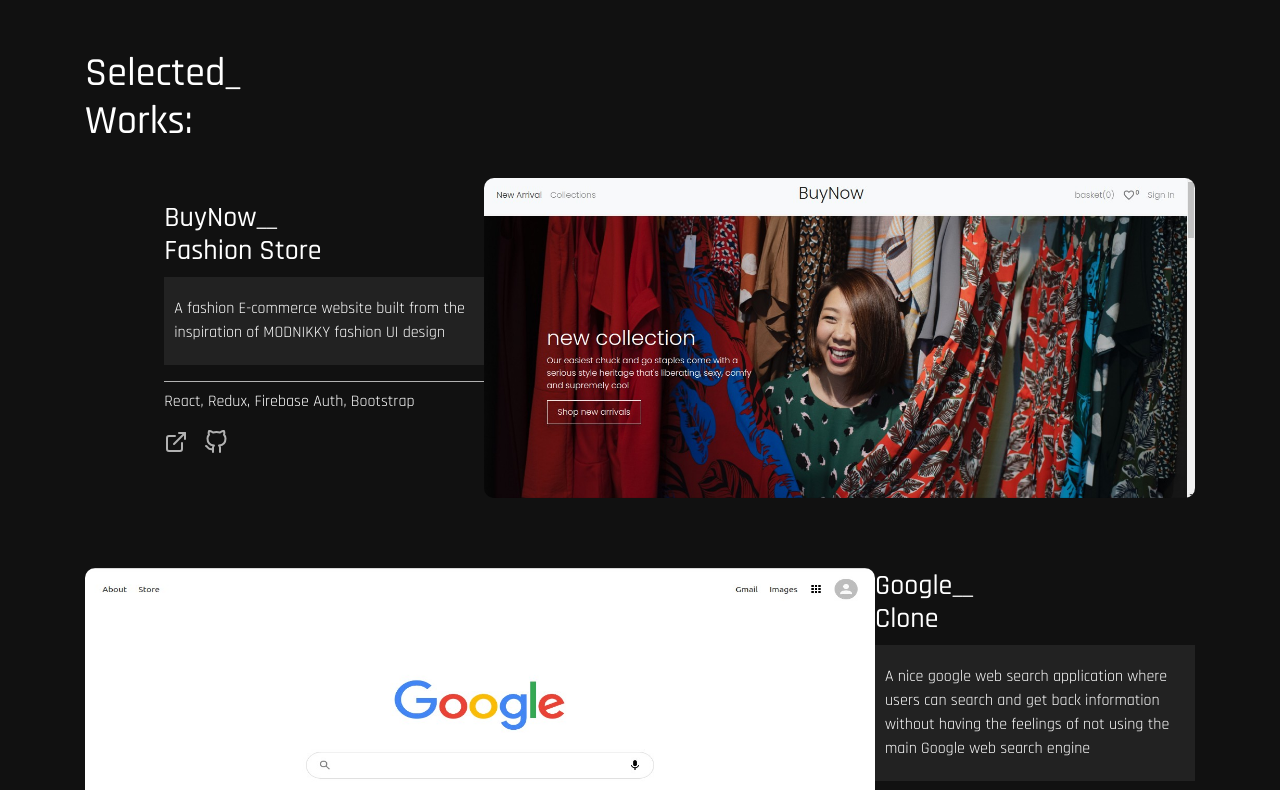
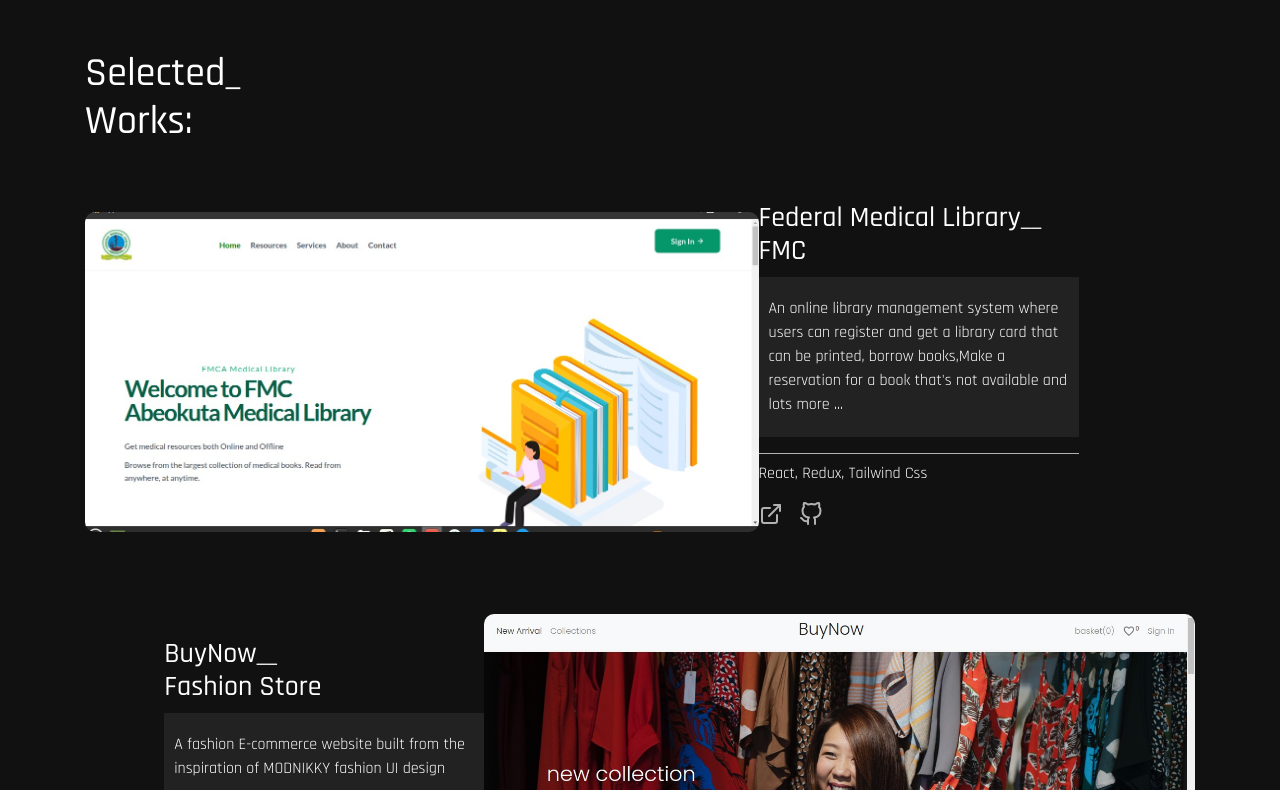
Before and after one commit to lamilekan263/devL, a React (Create React App) app: page / in a window 1280 px wide. Shown: the part 656-1446 px from the top of the page. Built offline with nearby package versions, Linux system fonts and the light colour scheme.

Commit message:
added  the  fmc section

```diff
--- a/src/components/projects/Projects.js
+++ b/src/components/projects/Projects.js
@@ -8,6 +8,7 @@
 import youtube from "../../assets/youtube.jpg";
 import newstoday from "../../assets/newstoday.jpg";
 import BuyNow from "../../assets/buyNow.jpg";
+import Fmc from "../../assets/fmc.jpg";
 
 import "./Projects.css";
 
@@ -24,6 +25,50 @@
           <span>Works:</span>
         </h1>
         {/* card component */}
+        <div
+          className="d-flex flex-column flex-md-row mr-auto max-fit projectCard "
+          data-aos="fade-right"
+        >
+          <div className=" align-self-center ">
+            <img src={Fmc} alt="" className="image my-4 " />
+          </div>
+          <div className=" py-md-5 project__details ">
+            <div>
+              <h3>
+                <span>Federal Medical Library__</span>
+                <br />
+
+                <span>FMC</span>
+              </h3>
+              <div className="project__desc">
+                <p>
+                  An online library management system where users can register
+                  and get a library card that can be printed, borrow books,Make
+                  a reservation for a book that's not available and lots more
+                  ...
+                </p>
+                <div className="line my-3 my-md-2"></div>
+                <div>React, Redux, Tailwind Css</div>
+                <div className="my-3">
+                  <a
+                    href="http://fmc-library-client-app.herokuapp.com/"
+                    target="_blank"
+                    rel="noreferrer"
+                  >
+                    <Icon.ExternalLink className="iconStyle mr-3" />
+                  </a>
+                  <a
+                    href="https://github.com/lamilekan263/fmc-deployed"
+                    target="_blank"
+                    rel="noreferrer"
+                  >
+                    <Icon.GitHub className="iconStyle mr-3" />
+                  </a>
+                </div>
+              </div>
+            </div>
+          </div>
+        </div>
         {/* first card */}
         <div
           className="d-flex flex-column flex-md-row-reverse ml-auto max-fit projectCard "
```
Also changed, not shown: src/assets/fmc.jpg (added), 1 other file (tests, documents, lock files or other folders).
